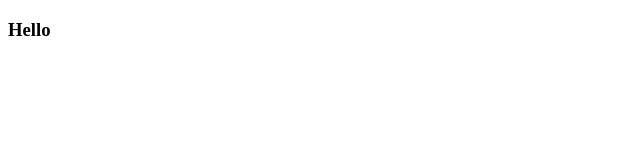
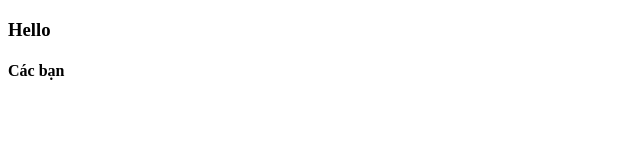
Before and after one commit to tronglenhan/test_git_reset, a plain HTML site: page index.html in a window 1280 px wide. Shown: the full height of the page, 0-640 px from the left. Drawn offline with Linux system fonts and the light colour scheme.

Commit message:
Add index.html2

```diff
--- a/index.html
+++ b/index.html
@@ -8,5 +8,6 @@
 </head>
 <body>
     <h3>Hello</h3>
+    <h4>Các bạn</h4>
 </body>
 </html>
```
